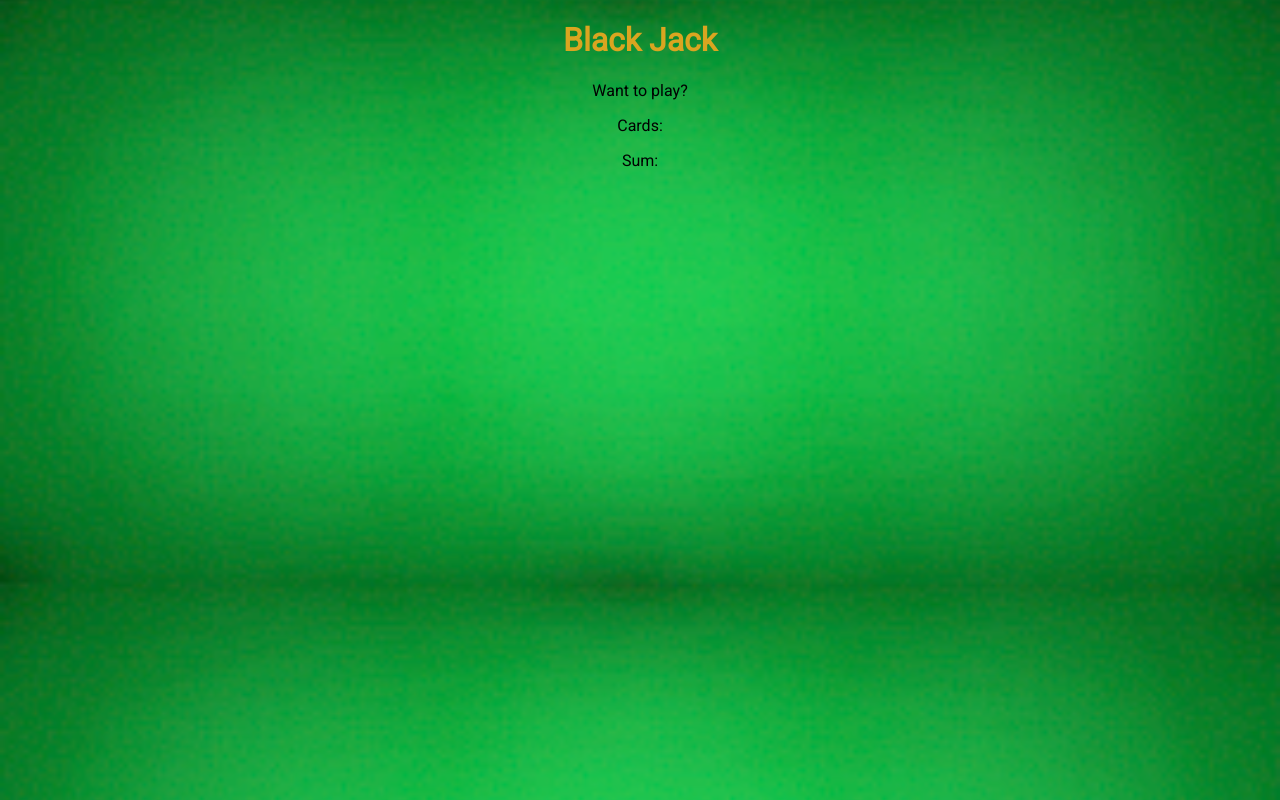
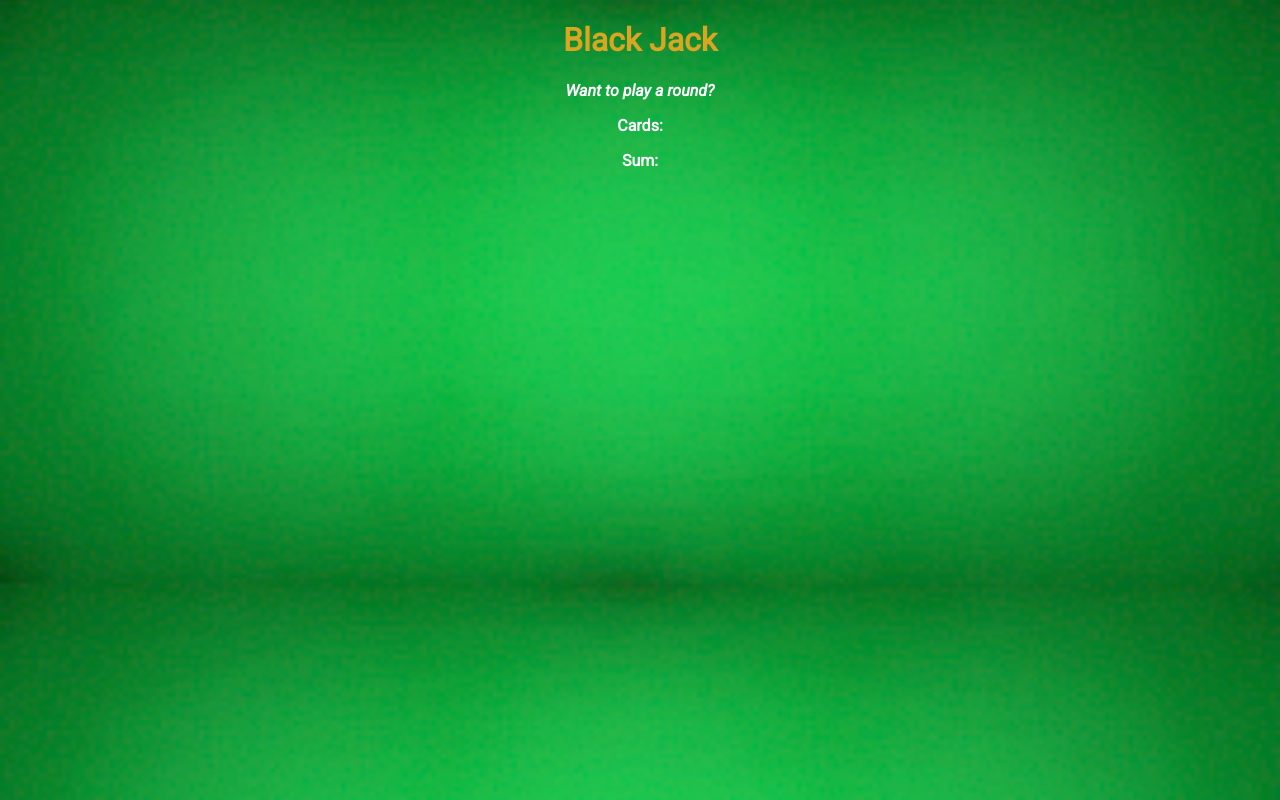
Before and after one commit to EHollingerFllStk/Black-Jack-Game, a plain HTML site: page index.html in a window 1280 px wide. Drawn offline with Linux system fonts and the light colour scheme.

Commit message:
update css

```diff
--- a/index.html
+++ b/index.html
@@ -13,7 +13,7 @@
 </head>
 <body>
     <h1>Black Jack</h1>
-    <p id="message-el">Want to play?</p>
+    <p id="message-el">Want to play a round?</p>
     <p>Cards: </p>
     <p>Sum: </p>
     <script src="script.js"></script>
--- a/style.css
+++ b/style.css
@@ -3,6 +3,8 @@ body {
     text-align: center;
     background-image: url("images/table.png");
     background-size: cover;
+    color: white;
+    font-weight: bold;
 }
 
 h1 {
@@ -10,5 +12,6 @@ h1 {
 }
 
 #message-el {
+    font-style: italic;
 
 }
```
